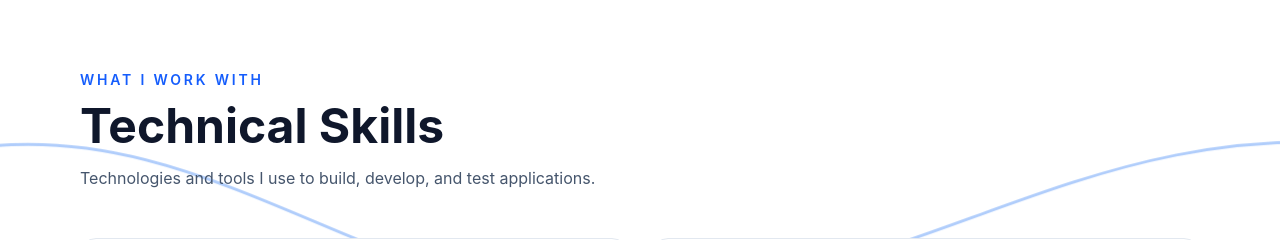
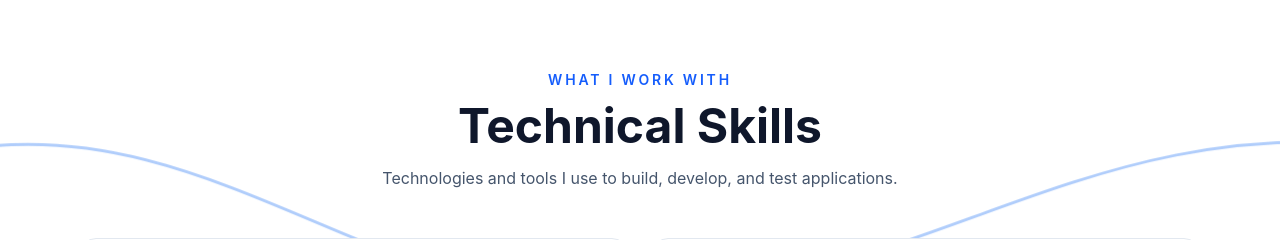
Before and after one commit to pogadoronald-ctrl/Personal-Portfolio, a React (Vite) app: page / in a window 1280 px wide. Shown: the part 810-1050 px from the top of the page. Built offline with nearby package versions, Linux system fonts and the light colour scheme; some icons are missing.

Commit message:
Updated skills title section

```diff
--- a/src/components/sections/skills/Skills.tsx
+++ b/src/components/sections/skills/Skills.tsx
@@ -11,7 +11,8 @@ export default function Skills() {
         >
             <WaveBackground />
             <div className="relative z-10 mx-auto max-w-7xl">
-                <div className="mb-12">
+                <div className='flex mx-auto mb-12 max-w-2xl justify-center'>
+                    <div className="flex flex-col items-center text-center">
                         <p className="mb-3 text-sm font-semibold uppercase tracking-[0.2em] text-blue-600 dark:text-slate-100">
                             What I Work With
                         </p>
@@ -24,6 +25,7 @@ export default function Skills() {
                             Technologies and tools I use to build, develop,
                             and test applications.
                         </p>
+                    </div>
                 </div>
 
                 <div className="grid gap-6 md:grid-cols-2">
```
Lines whose indentation alone changed are shown as unchanged.
